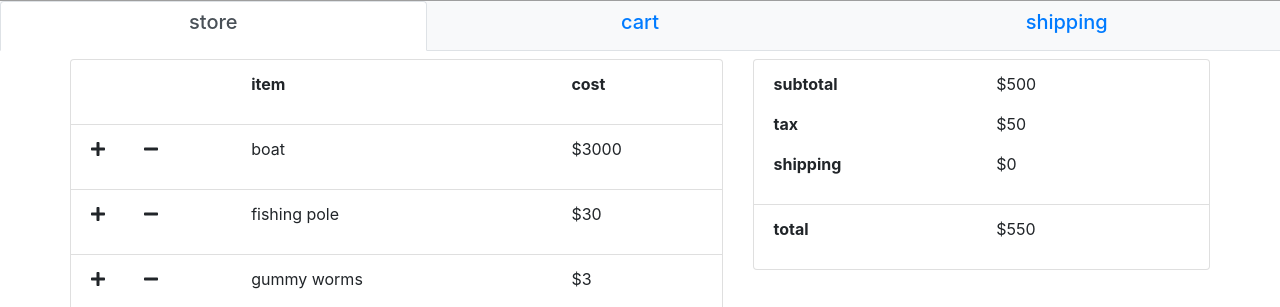
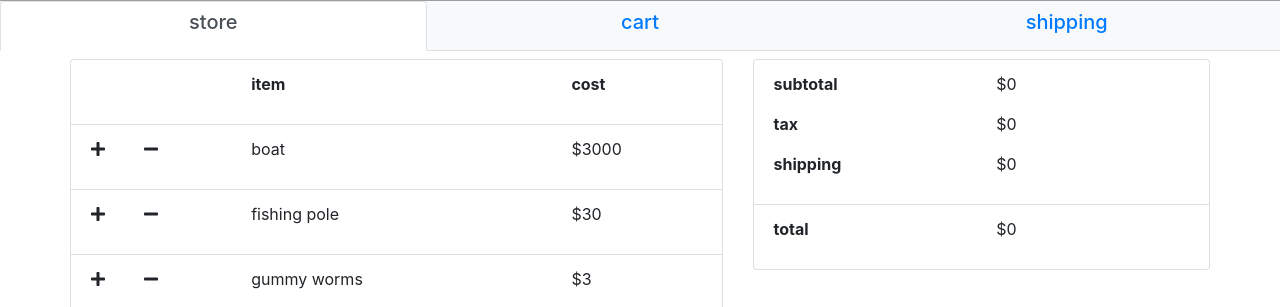
Before and after one commit to rlmead/fishing-hooks, a React (Create React App) app: page / in a window 1280 px wide. Shown: the part 149-456 px from the top of the page. Built offline with nearby package versions, Linux system fonts and the light colour scheme; grey boxes are pictures that could not be loaded.

Commit message:
calculate costs and display in Total component

```diff
--- a/src/App.js
+++ b/src/App.js
@@ -50,11 +50,11 @@ function App() {
   const updateCart = (item, num) => {
     // create a temporary cart array to hold updates
     let tempCart = cart;
-    let index = cart.map(i => i.name).indexOf(item);
+    let index = cart.map(i => i.name).indexOf(item);;
     // add item to cart array if it's not already there
     if (index === -1) {
       if (num > 0) {
-        tempCart.push({ name: item, count: num });
+        tempCart.push({ name: item, count: num, cost: 0 });
       }
     // update item in cart array if it's already there
     } else {
@@ -65,11 +65,14 @@ function App() {
         tempCart[index].count = 0;
       }
     }
-    // remove item from index if count is brought down below 1
-    index = tempCart.map(i => i.name).indexOf(item);
-    if (index != -1 && tempCart[index].count < 1) {
-    tempCart = tempCart.splice(index, 1);
-    }
+    // filter tempCart for anything with count < 1
+    tempCart = tempCart.filter(i => i.count > 0);
+    // update all tempCart costs with forEach
+    tempCart.forEach(i => {
+      let cost = store[store.map(n => n.name).indexOf(i.name)].cost;
+      i.cost = i.count*cost;
+    });
+    console.log(cart);
     // update main cart variable
     setCart(tempCart);
   }
--- a/src/Total.js
+++ b/src/Total.js
@@ -1,6 +1,14 @@
 import { ListGroup, ListGroupItem, Row, Col } from 'reactstrap';
 
 function Total(props) {
+  // console.log(props.data);
+  let subtotal =
+    (props.data.length > 0)
+    ? props.data.map(item => item.cost).reduce((acc, curr) => acc + curr)
+    : 0;
+  let tax = subtotal*.06.toFixed(2);
+  let shipping = 0;
+  let total = subtotal + tax + shipping;
   // render
   return (
     <ListGroup>
@@ -9,19 +17,19 @@ function Total(props) {
           <Col xs='6'>
             <p style={{ fontWeight: 'bold' }}>subtotal</p>
           </Col>
-          <Col xs='6'>$500</Col>
+          <Col xs='6'>${subtotal}</Col>
         </Row>
         <Row>
           <Col xs='6'>
             <p style={{ fontWeight: 'bold' }}>tax</p>
           </Col>
-          <Col xs='6'>$50</Col>
+          <Col xs='6'>${tax}</Col>
         </Row>
         <Row>
           <Col xs='6'>
             <p style={{ fontWeight: 'bold' }}>shipping</p>
           </Col>
-          <Col xs='6'>$0</Col>
+          <Col xs='6'>${shipping}</Col>
         </Row>
       </ListGroupItem>
       <ListGroupItem>
@@ -29,7 +37,7 @@ function Total(props) {
           <Col xs='6'>
             <p style={{ fontWeight: 'bold' }}>total</p>
           </Col>
-          <Col xs='6'>$550</Col>
+          <Col xs='6'>${total}</Col>
         </Row>
       </ListGroupItem>
     </ListGroup>
```
